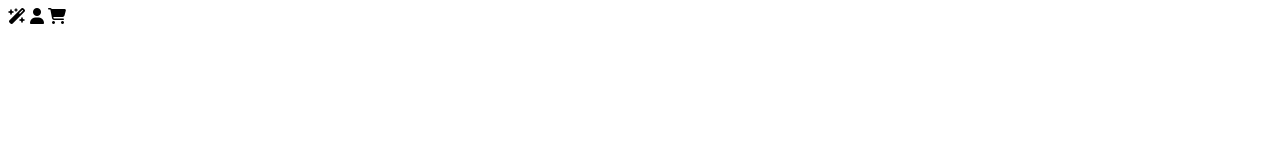
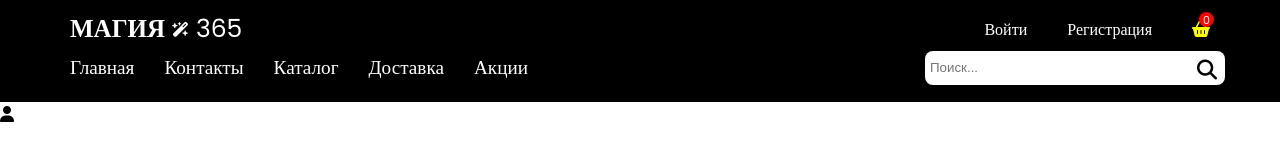
Before and after one commit to balu-marat/magic, a plain HTML site: page index.html in a window 1280 px wide. Drawn offline with Linux system fonts and the light colour scheme.

Commit message:
Добавил изменения в разметку и стили

```diff
--- /dev/null
+++ b/css/media.css
@@ -0,0 +1,31 @@
+@media screen and (max-width: 990px) {
+  .nav input {
+    width: 250px;
+  }
+  .nav a {
+    font-size: 1rem;
+  }
+}
+@media screen and (max-width: 767px) {
+  .nav {
+    display: none;
+  }
+  .auth_box {
+    display: none;
+  }
+  .mobil__menu {
+    display: block;
+  }
+}
+@media screen and (max-width: 479px){
+  .logo li:first-child,
+  .logo li:last-child {
+    font-size: 22px;
+  }
+  .logo li:nth-child(2) {
+    font-size: 13px;
+  }
+    .mobil__menu i {
+    font-size: 17px;
+  }
+}
--- /dev/null
+++ b/css/style.css
@@ -0,0 +1,178 @@
+@font-face {
+  font-family: 'Poppins';
+  src: local('Poppins Regular'), local('Poppins-Regular'),
+      url('../fonts/Poppins-Regular.woff2') format('woff2'),
+      url('../fonts/Poppins-Regular.woff') format('woff');
+  font-weight: normal;
+  font-style: normal;
+  font-display: swap;
+}
+
+@font-face {
+  font-family: 'Poppins';
+  src: local('Poppins Bold'), local('Poppins-Bold'),
+      url('../fonts/Poppins-Bold.woff2') format('woff2'),
+      url('../fonts/Poppins-Bold.woff') format('woff');
+  font-weight: bold;
+  font-style: normal;
+  font-display: swap;
+}
+
+html , body {
+  padding: 0;
+  margin: 0;
+  width: 100%;
+  height: 100%;
+}
+* {
+  box-sizing: border-box;
+}
+body {
+  font-family: "Poppins";
+}
+.container {
+  max-width: 1170px;
+  margin: 0 auto;
+}
+ul, ol {
+  list-style: none;
+  padding: 0;
+  margin: 0;
+}
+a {
+  text-decoration: none;
+}
+
+/*header*/
+
+.header {
+  background-color: #000;
+  padding: 10px 10px 15px;
+}
+.logo li:first-child {
+  font-family: "Poppins";
+  font-weight: bold;
+  color: #fff;
+  font-size: 25px;
+  text-transform: uppercase;
+}
+.logo li:last-child {
+  font-family: "Poppins";
+  font-size: 25px;
+  color: white;
+  margin-left: 7px;
+}
+.logo li:nth-child(2) {
+  font-size: 15px;
+  margin-left: 7px;
+  color: #fff;
+}
+.header__top-panel {
+  display: flex;
+  justify-content: space-between;
+  align-items: center;
+  padding: 0 15px;
+}
+.logo {
+  display: flex;
+  align-items: center;
+}
+.auth_box {
+  display: flex;
+  align-items: center;
+}
+.auth_box a {
+  font-weight: 400;
+  font-size: 16px;
+  color: #fff;
+  transition: .5s;
+}
+.auth_box a:hover {
+  border-bottom: 1px solid #fff;
+  transition: .5s;
+}
+.auth_box li {
+  margin: 0 20px;
+}
+.auth_box li:last-child {
+  margin-right: 0;
+}
+.icon--msg {
+  position: relative;
+  cursor: pointer;
+}
+
+.icon--msg i {
+  color: yellow;
+}
+.msg {
+  position: absolute;
+  top: -6px;
+  left: 7px;
+  background: red;
+  width: 15px;
+  height: 15px;
+  text-align: center;
+  color: white;
+  font-size: 11px;
+  border-radius: 15px;
+}
+.nav {
+  display: flex;
+  justify-content: space-between;
+  align-items: center;
+}
+.nav a {
+  font-weight: 400;
+  color: #fff;
+  font-size: 1.2rem;
+}
+.nav button i {
+  font-size: 20px;
+  color: #000;
+}
+.nav ul li {
+  float: left;
+}
+.nav .form {
+  position: relative;
+}
+.nav input {
+  background: #fff;
+  border: none;
+  width: 300px;
+  height: 34px;
+  padding: 0 25px 0 5px;
+  border-radius: 8px;
+
+}
+.nav .form button {
+  position: absolute;
+  border: none;
+  background: none;
+  right: 2px;
+  top: 8px;
+}
+
+.nav ul li {
+  padding: 5px 15px;
+  transition: .5s;
+}
+
+.nav ul li:hover {
+  background-color: yellow;
+  transition: .5s;
+  border-radius: 5px;
+}
+.nav ul li a:hover {
+  color: blue;
+}
+.mobil__menu {
+  position: relative;
+  display: none;
+}
+.mobil__menu i {
+  /* position: absolute; */
+  color: #fff;
+  font-size: 20px;
+}
--- a/index.html
+++ b/index.html
@@ -5,23 +5,64 @@
   <meta http-equiv="X-UA-Compatible" content="IE=edge">
   <meta name="viewport" content="width=device-width, initial-scale=1.0">
   <title>Internet Shop</title>
+  <link rel="stylesheet" href="css/style.css">
+  <link rel="stylesheet" href="css/media.css">
 </head>
 <body>
-  <header>
-    <div class="heaer__top-panel">
-      <div class="logo">
-
+  <header class="header">
+    <div class="container">
+      <div class="header__top-panel">
+        <ul class="logo">
+          <li><span>магия</span></li>
+          <li><span>
+            <i class="fa-solid fa-wand-magic-sparkles"></i>
+          </span></li>
+          <li><span>365</span></li>
+        </ul>
+        <ul class="auth_box">
+          <li><a href="">Войти</a></li>
+          <li><a href="">Регистрация</a></li>
+          <li>
+            <span class="icon--msg" id="showCart"><i class="fa-solid fa-basket-shopping"></i>
+              <span class="msg">0</span>
+            </span>
+          </li>
+        </ul>
+        <div class="mobil__menu">
+          <i class="fa-solid fa-bars"></i>
+        </div>
       </div>
+      <nav class="nav">
+        <ul>
+          <li><a href="">Главная</a></li>
+          <li><a href="">Контакты</a></li>
+          <li><a href="">Каталог</a></li>
+          <li><a href="">Доставка</a></li>
+          <li><a href="">Акции</a></li>
+        </ul>
+        <form class="form" method="">
+          <div>
+            <input type="text" placeholder="Поиск..." required>
+          </div>
+          <button type="submit"><i class="fa-solid fa-magnifying-glass"></i></button>
+        </form>
+      </nav>
+      <!-- <div class="mobil__menu">
+        <i class="fa-solid fa-bars"></i>
+      </div> -->
     </div>
-    <nav class="nav">
-    </nav>
   </header>
   <main>
-    <i class="fa-solid fa-wand-magic-sparkles"></i>
+    <div class="container">
+
+    </div>
         <i class="fa-solid fa-user"></i>
-        <i class="fa-solid fa-cart-shopping"></i>
   </main>
-  <footer></footer>
+  <footer>
+    <div class="container">
+
+    </div>
+  </footer>
   <script src="https://kit.fontawesome.com/77483e7388.js" crossorigin="anonymous"></script>
 </body>
 </html>
```
Also changed, not shown: fonts/Poppins-Bold.woff (added), fonts/Poppins-Bold.woff2 (added), fonts/Poppins-Regular.woff (added), fonts/Poppins-Regular.woff2 (added), js/script.js (added).
